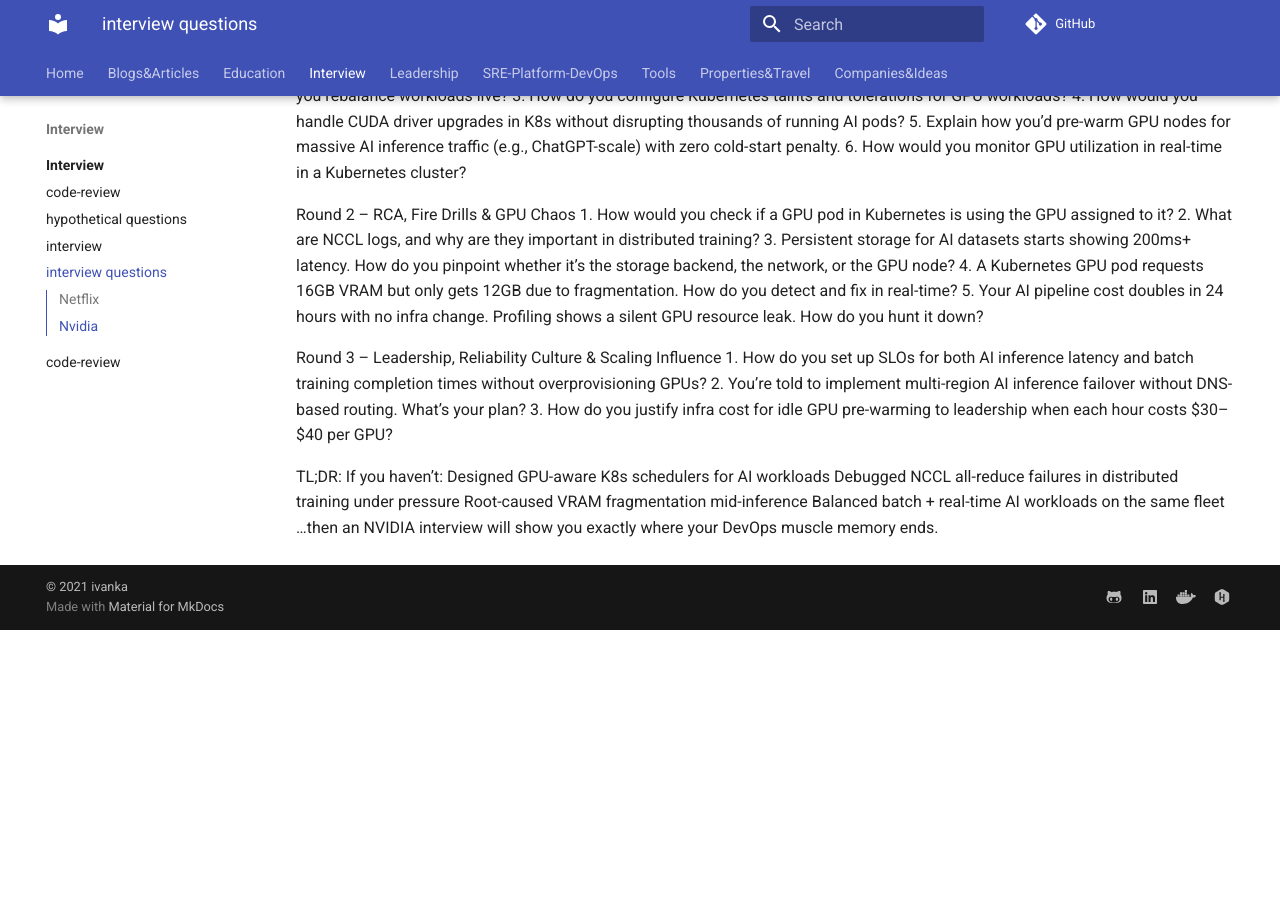
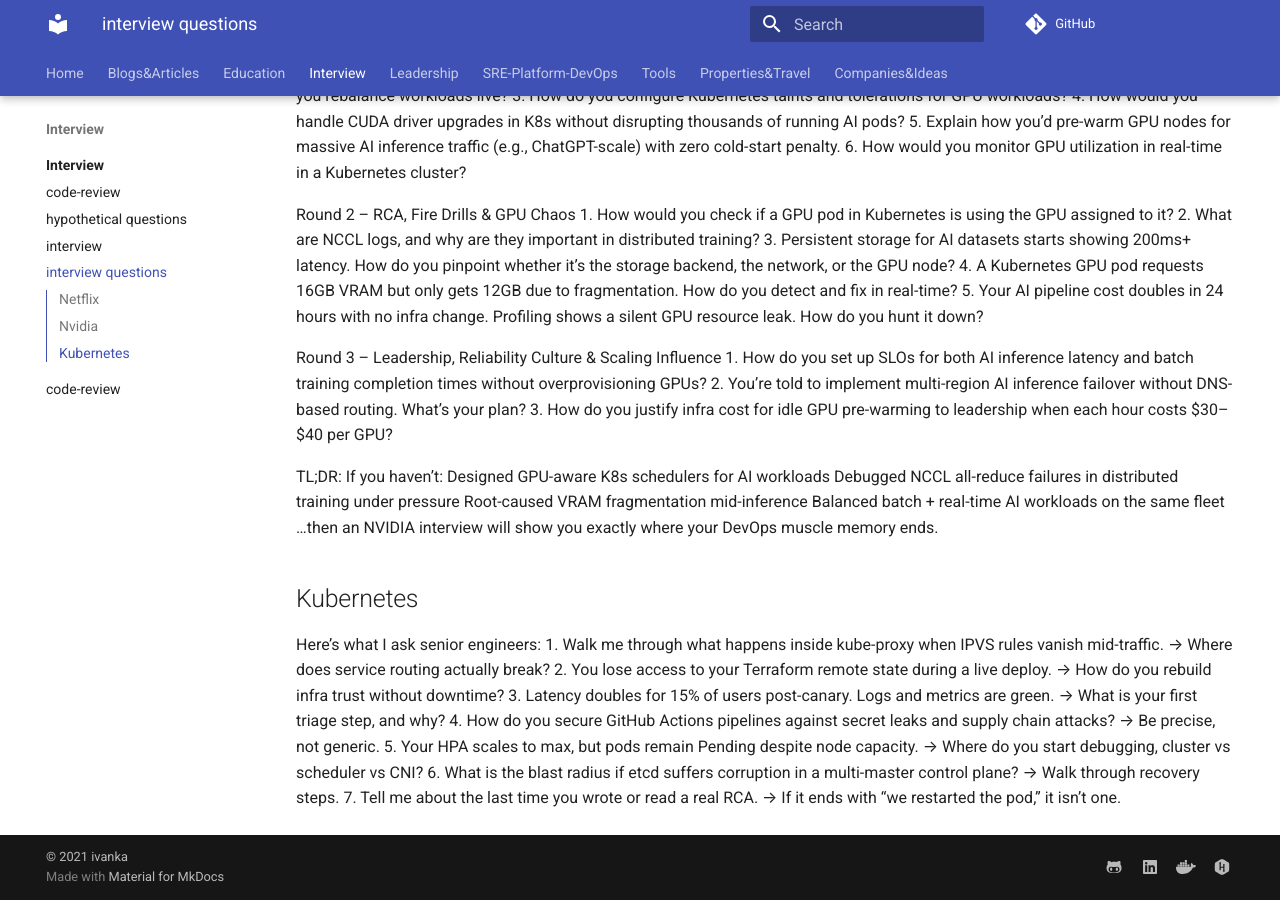
Before and after one commit to ivankatliarchuk/knowledge-base, an MkDocs documentation site: the page built from docs/interview/questions.md, in a window 1280 px wide and 900 px high, scrolled down 954 px. Built offline with MkDocs 1.6.1 and Material for MkDocs 9.7.7, drawn with Linux system fonts in a browser that asks for light colours; comment, search, counter and statistics services are not loaded; before the commit the page ends 1584 px from its top, so only the background shows below that.

Commit message:
wip
Signed-off-by: ivan katliarchuk <ivan.katliarchuk@gmail.com>

```diff
--- a/docs/interview/questions.md
+++ b/docs/interview/questions.md
@@ -72,3 +72,21 @@
 Root-caused VRAM fragmentation mid-inference
 Balanced batch + real-time AI workloads on the same fleet
 …then an NVIDIA interview will show you exactly where your DevOps muscle memory ends.
+
+## Kubernetes
+
+Here’s what I ask senior engineers:
+1. Walk me through what happens inside kube-proxy when IPVS rules vanish mid-traffic.
+→ Where does service routing actually break?
+2. You lose access to your Terraform remote state during a live deploy.
+→ How do you rebuild infra trust without downtime?
+3. Latency doubles for 15% of users post-canary. Logs and metrics are green.
+→ What is your first triage step, and why?
+4. How do you secure GitHub Actions pipelines against secret leaks and supply chain attacks?
+→ Be precise, not generic.
+5. Your HPA scales to max, but pods remain Pending despite node capacity.
+→ Where do you start debugging, cluster vs scheduler vs CNI?
+6. What is the blast radius if etcd suffers corruption in a multi-master control plane?
+→ Walk through recovery steps.
+7. Tell me about the last time you wrote or read a real RCA.
+→ If it ends with “we restarted the pod,” it isn’t one.
```
